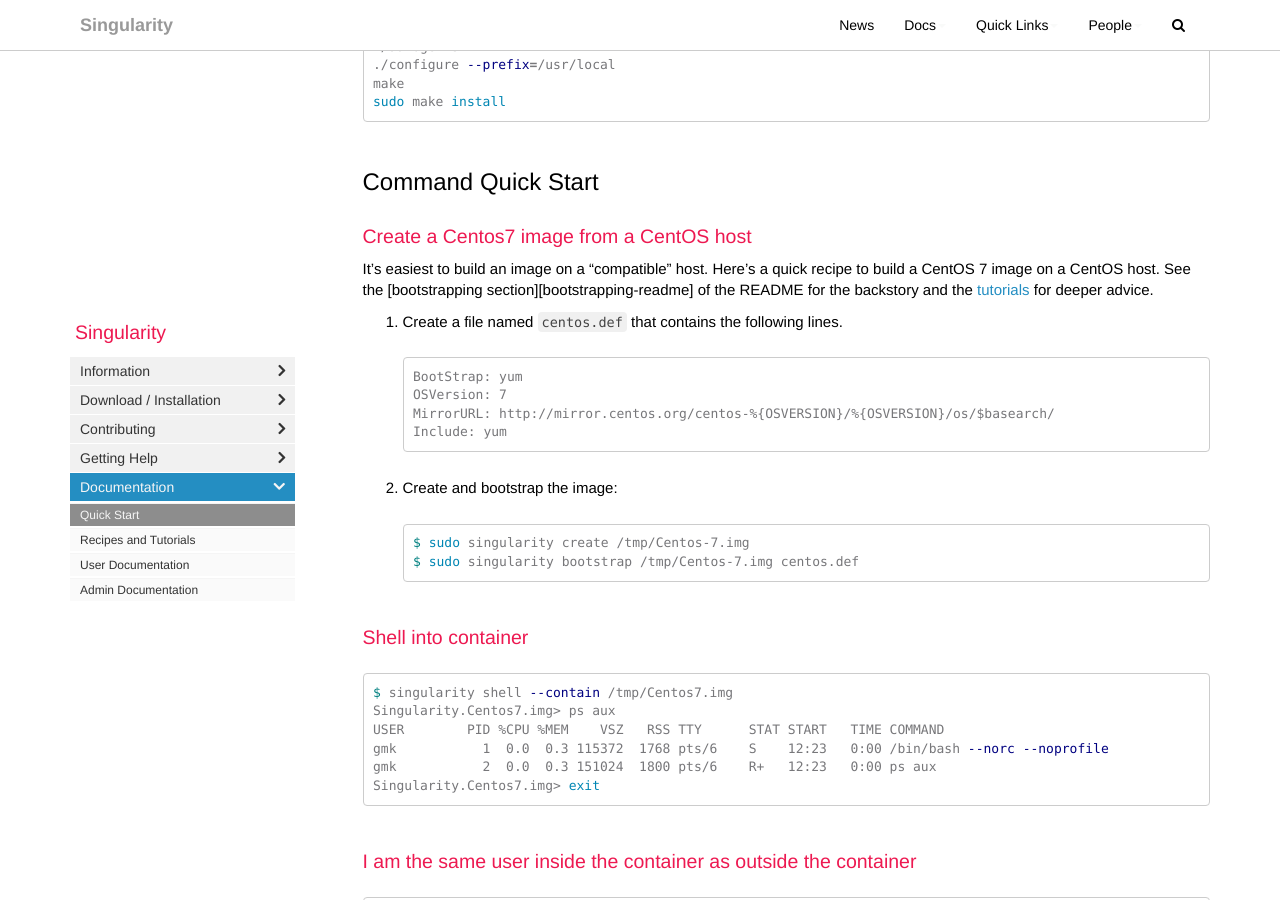
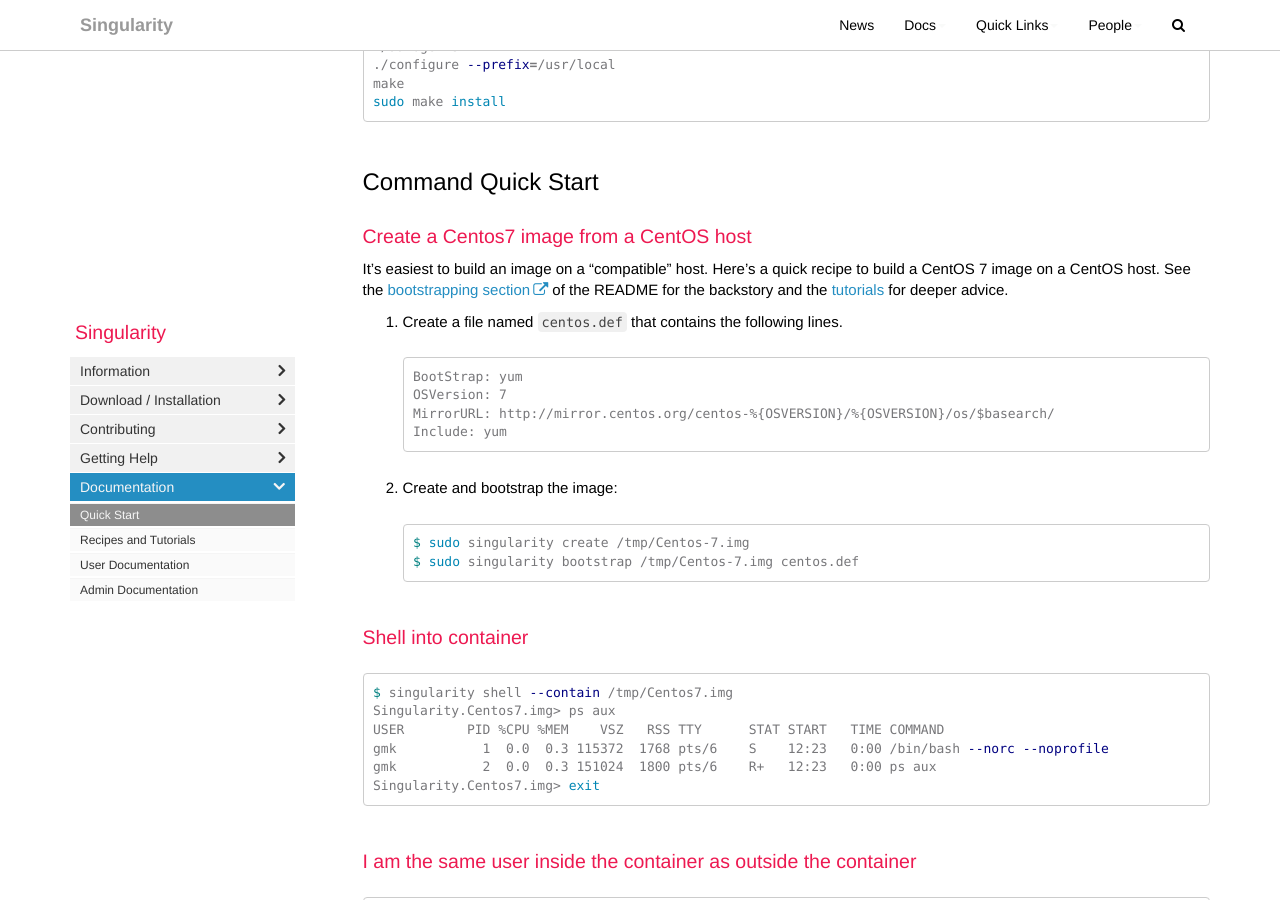
Before and after one commit to singularityware/singularityware.github.io, a Jekyll site: the page built from pages/docs/overview/start.md, in a window 1280 px wide and 900 px high, scrolled down 365 px. Built offline with Jekyll 4.4.1, drawn with Linux system fonts in a browser that asks for light colours; nearby versions of some CDN libraries; comment, search, counter and statistics services are not loaded.

Commit message:
Fix broken link to README.md

```diff
--- a/pages/docs/overview/start.md
+++ b/pages/docs/overview/start.md
@@ -23,7 +23,7 @@
 
 It's easiest to build an image on a "compatible" host.  Here's a quick
 recipe to build a CentOS 7 image on a CentOS host.  See
-the [bootstrapping section][bootstrapping-readme] of the README for
+the [bootstrapping section][readme-bootstrapping] of the README for
 the backstory and the [tutorials] for deeper advice.
 
 1. Create a file named `centos.def` that contains the following lines.
```
